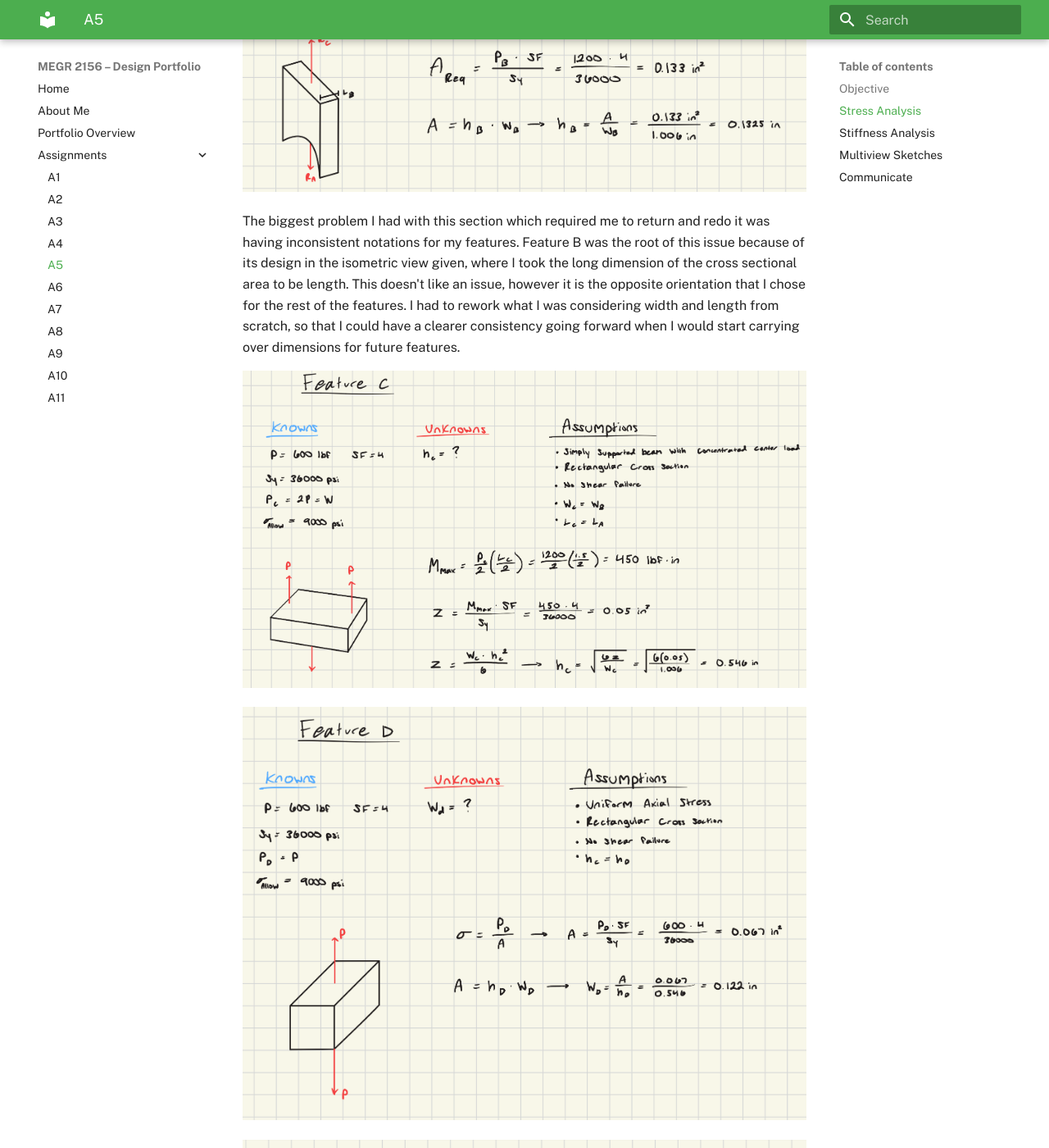
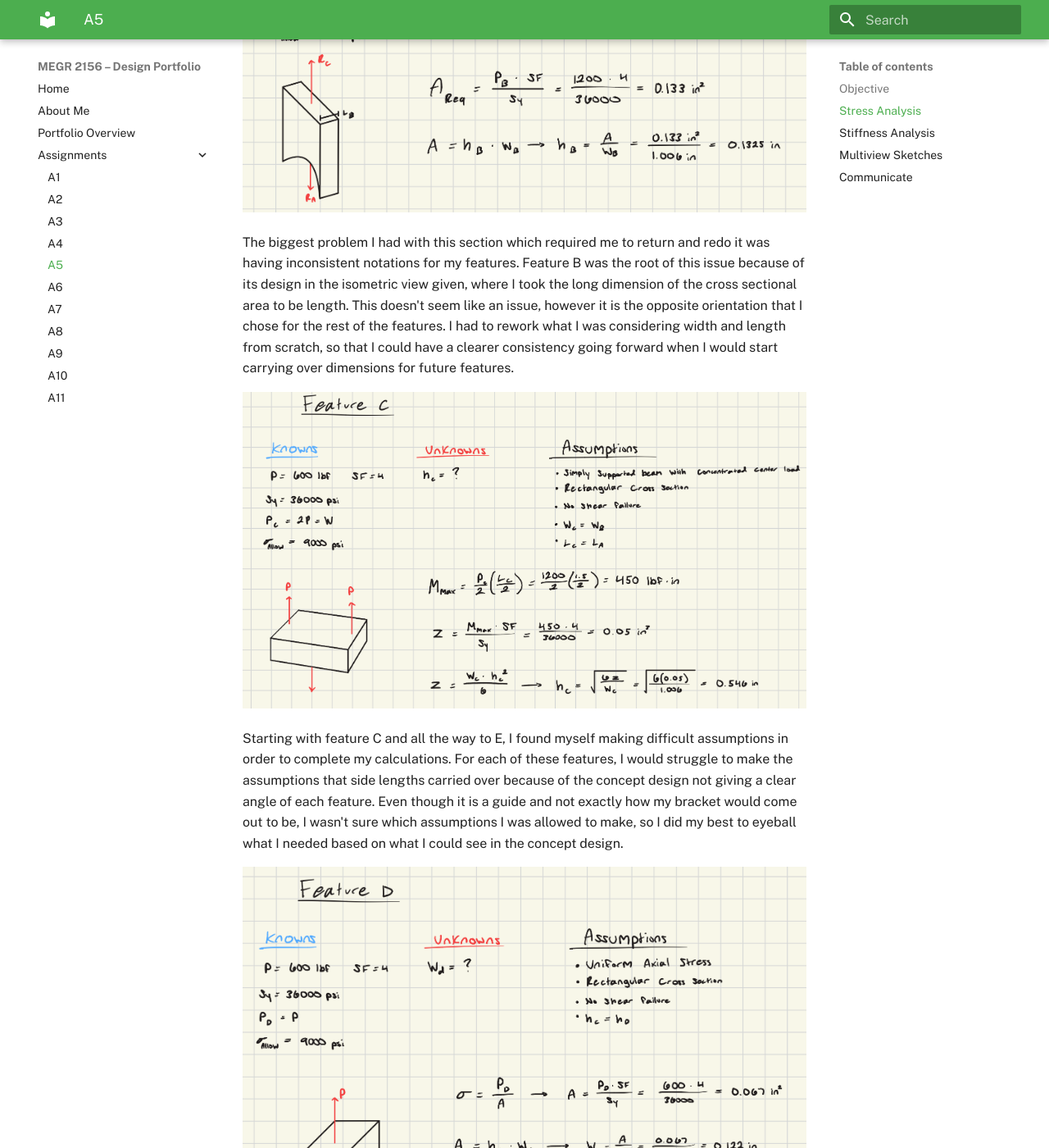
Before and after one commit to Jmswanchara/megr2156-portfolio, an MkDocs documentation site: the page built from docs/assignments/A05/index.md, in a window 1280 px wide and 1400 px high, scrolled down 1295 px. Shown: the whole window at 82% size. Built offline with MkDocs 1.6.1 and Material for MkDocs 9.7.7, drawn with Linux system fonts in a browser that asks for light colours; some of the changed text lies outside the part shown.

Commit message:
Revise index.md for clarity and consistency
Clarified language and improved consistency in feature notations throughout the document. Added details about assumptions made for features C to E and summarized results in the multiview sketches section.

```diff
--- a/docs/assignments/A05/index.md
+++ b/docs/assignments/A05/index.md
@@ -2,7 +2,7 @@
 
 ## Objective
 
-The objective for this assignment was to design a bracket based on the concept design found in the appendix.  Using the given information, ASTM A36 steel, an applied load of 600 lbf, and my own assumptions about the geometry based on the data at my disposal, I will be able to determine the required dimensions of features A-E through stress and stiffness analysis.  Both sections of my work will be completed through a concise and consistent process that shows how I navigated through each feature and what assumptions I felt were necessary to complete my calculations.
+The objective for this assignment was to design a bracket based on the concept design found in the appendix.  Using the given information, ASTM A36 steel, an applied load of 600 lbf, and my own assumptions about the geometry based on the data at my disposal, I will be able to determine the required dimensions of features A-E through stress and stiffness analysis.  Both sections of my work will be completed through a concise and consistent process that shows how I navigated through each feature and what assumptions I felt were necessary to complete my calculations.  While the calculations would be different, both sections will share my knowns, unknowns, and the assumptions I made for each feature.
 
 ## Stress Analysis
 
@@ -12,9 +12,11 @@ For the stress analysis portion, the most important information given was that I
 
 ![A5 Feature B](A5_featureB.png)
 
-The biggest problem I had with this section which required me to return and redo it was having inconsistent notations for my features.  Feature B was the root of this issue because of its design in the isometric view given, where I took the long dimension of the cross sectional area to be length.  This doesn't like an issue, however it is the opposite orientation that I chose for the rest of the features.  I had to rework what I was considering width and length from scratch, so that I could have a clearer consistency going forward when I would start carrying over dimensions for future features.
+The biggest problem I had with this section which required me to return and redo it was having inconsistent notations for my features.  Feature B was the root of this issue because of its design in the isometric view given, where I took the long dimension of the cross sectional area to be length.  This doesn't seem like an issue, however it is the opposite orientation that I chose for the rest of the features.  I had to rework what I was considering width and length from scratch, so that I could have a clearer consistency going forward when I would start carrying over dimensions for future features.
 
 ![A5 Feature C](A5_featureC.png)
+
+Starting with feature C and all the way to E, I found myself making difficult assumptions in order to complete my calculations.  For each of these features, I would struggle to make the assumptions that side lengths carried over because of the concept design not giving a clear angle of each feature.  Even though it is a guide and not exactly how my bracket would come out to be, I wasn't sure which assumptions I was allowed to make, so I did my best to eyeball what I needed based on what I could see in the concept design.
 
 ![A5 Feature D](A5_featureD.png)
 
@@ -28,14 +30,16 @@ The biggest problem I had with this section which required me to return and redo
 
 ![A5 Feature C Stiffness](A5_featureC_stiff.png)
 
+Same as when I hit feature C in the stress analysis, I struggled with my assumptions for this feature onward.  This mostly stemmed from my lack of understanding the gap in my numbers, since this mostly left me feeling like I was doing something very wrong.  common sense applied to some of these results did not help this concern, so my approach would require a shift in multiple occasions through this section as well.
+
 ![A5 Feature D Stiffness](A5_featureD_stiff.png)
 
 ![A5 Feature E Stiffness](A5_featureE_stiff.png)
 
 ## Multiview Sketches
 
+Below I compiled all of my results into two orthographic drawings, one for stress and one for stiffness.  This presentation helped to show the differences and similarities between my work in both analyses, namely that the numbers are all different but also how the same two dimensions are equal in both drawings.  This may have been due to similar assumptions being made in both, but overall I am not sure what to make of it.
+
 ![A5_drawings](A5_drawings.png)
 
-
-
 ## Communicate
```
